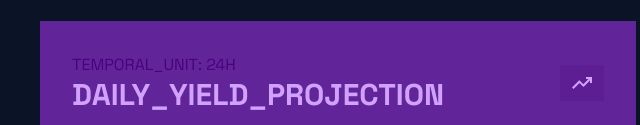
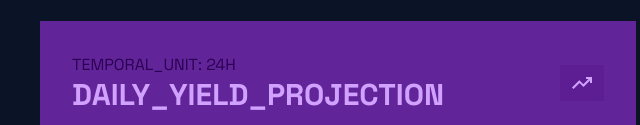
Before and after one commit to capellofabio/apl-calculator, a website built with Vite: page index.html in a window 1280 px wide. Shown: the part 677-802 px from the top of the page, 302-942 px from the left. Built offline with nearby package versions, Linux system fonts and the light colour scheme.

Commit message:
feat: Melhora a visibilidade do texto de indicacao do resultado 24h

```diff
--- a/index.html
+++ b/index.html
@@ -130,7 +130,7 @@
         <div id="daily-yield-projection" class="bg-[#622599] p-8 mt-6 relative overflow-hidden">
           <div class="flex justify-between items-center">
             <div>
-              <p class="text-[#4A0080]">TEMPORAL_UNIT: 24H</p>
+              <p class="text-[#2c0053]">TEMPORAL_UNIT: 24H</p>
               <h2 class="text-[#D1A1FF] text-3xl font-bold">DAILY_YIELD_PROJECTION</h2>
             </div>
             <div class="p-3 bg-[#4A0080]/20">
```
